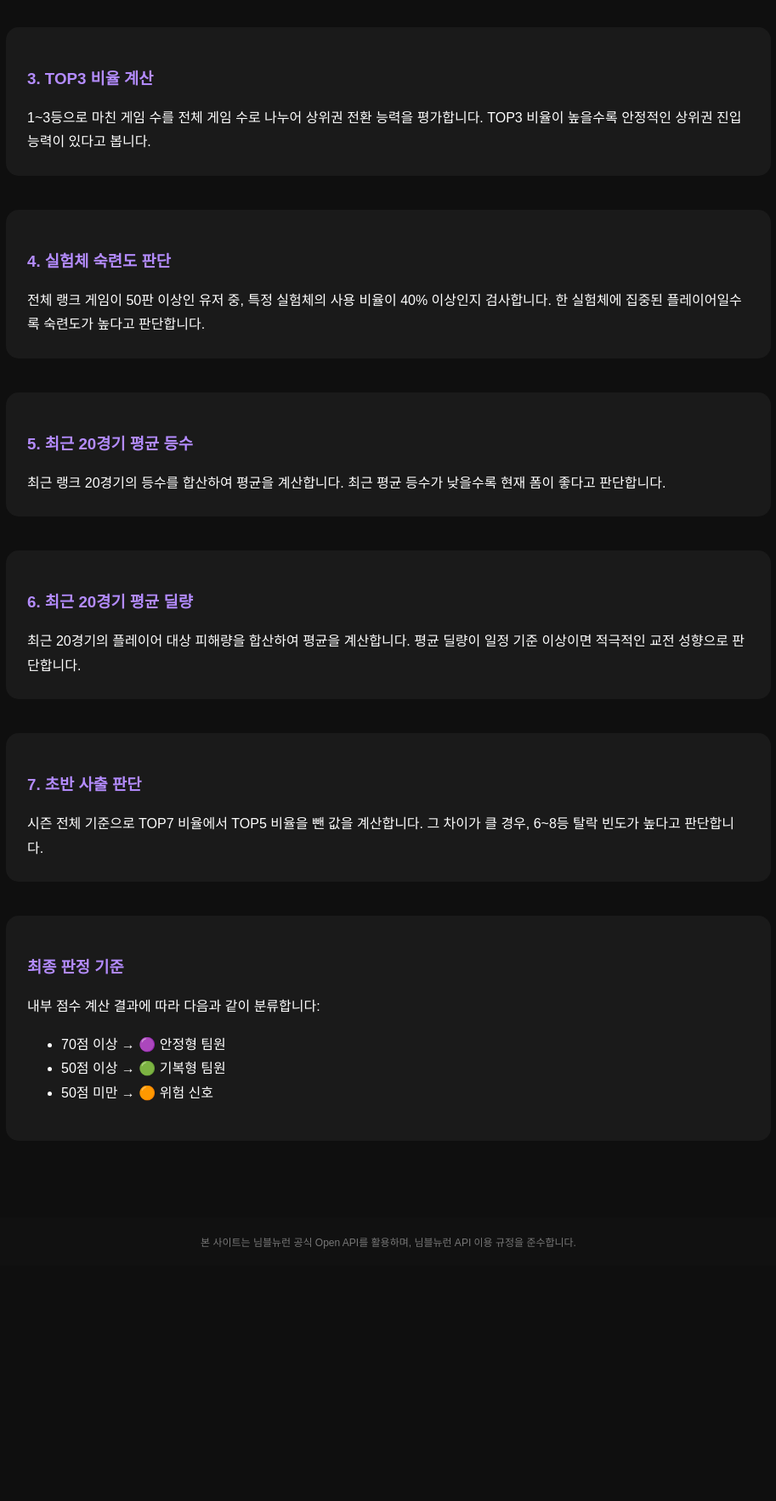
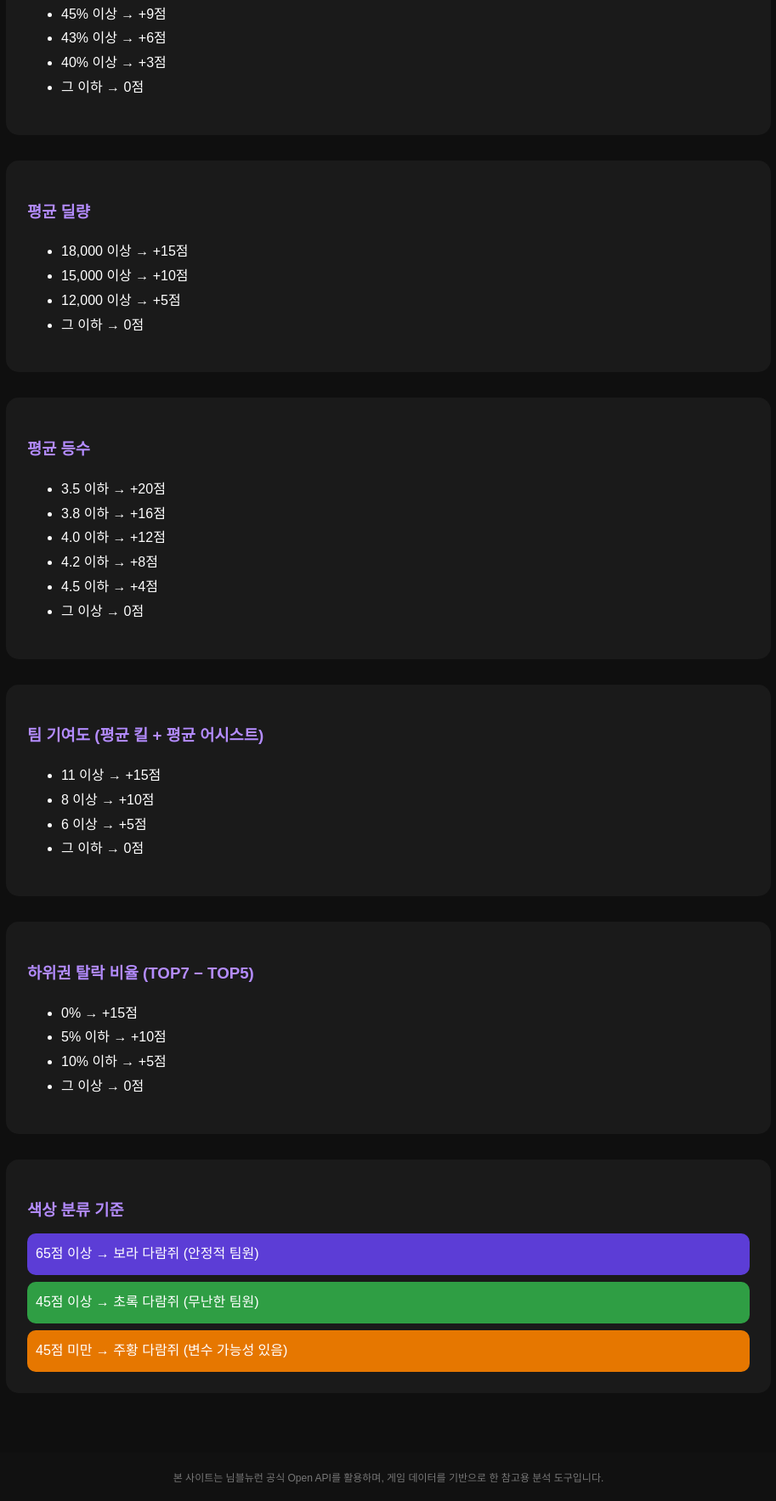
Before and after one commit to dejava-daisky/er-dodge, a plain HTML site: page templates/criteria.html in a window 1280 px wide. Shown: the part 623-2390 px from the top of the page at 85% size, without its empty margins (183-1096 px from the left). Before the commit the page ends 2113 px from the top, so only its background shows below. Drawn offline with Linux system fonts and the light colour scheme.

Commit message:
Update criteria.html

```diff
--- a/templates/criteria.html
+++ b/templates/criteria.html
@@ -2,7 +2,7 @@
 <html lang="ko">
 <head>
 <meta charset="UTF-8">
-<title>채점표 | 띠아의 팔레트</title>
+<title>채점 기준 | 띠아의 팔레트</title>
 
 <style>
 body{
@@ -10,9 +10,6 @@ body{
     font-family:Arial, sans-serif;
     background:#0f0f0f;
     color:white;
-    display:flex;
-    flex-direction:column;
-    min-height:100vh;
 }
 
 header{
@@ -38,29 +35,33 @@ nav a{
 nav a:hover{ color:white; }
 
 main{
-    flex:1;
-    padding:50px 20px;
     max-width:900px;
     margin:auto;
+    padding:40px 20px;
     line-height:1.8;
 }
 
-h2{
-    text-align:center;
-    margin-bottom:40px;
-}
-
 .section{
-    margin-bottom:40px;
+    margin-bottom:30px;
     background:#1a1a1a;
     padding:25px;
     border-radius:15px;
 }
 
 .section h3{
-    margin-bottom:15px;
     color:#b48cff;
+    margin-bottom:10px;
 }
+
+.color-box{
+    padding:10px;
+    border-radius:10px;
+    margin-top:8px;
+}
+
+.purple{ background:#5c3dd6; }
+.green{ background:#2f9e44; }
+.orange{ background:#e67700; }
 
 footer{
     background:#111;
@@ -80,76 +81,99 @@ footer{
         <a href="/">팀원 초상화</a>
         <a href="/self">자화상</a>
         <a href="/criteria">채점표</a>
-        <a href="https://naver.me/네이버폼링크" target="_blank">문의하기</a>
     </nav>
 </header>
 
 <main>
 
-<h2>초상화 제작 기준</h2>
+<h2>초상화 채점 기준</h2>
 
 <div class="section">
-    <h3>1. 평균 등수 계산</h3>
-    시즌 랭크 게임의 모든 등수를 합산한 뒤
-    전체 게임 수로 나누어 평균 등수를 계산합니다.
-    평균 등수가 4.0 이하일수록 안정적인 플레이어로 판단합니다.
+<h3>승률</h3>
+<ul>
+<li>15% 이상 → +10점</li>
+<li>12% 이상 → +7점</li>
+<li>10% 이상 → +5점</li>
+<li>그 이하 → 0점</li>
+</ul>
 </div>
 
 <div class="section">
-    <h3>2. 승률 계산</h3>
-    시즌 랭크 게임 중 1등을 차지한 횟수를
-    전체 랭크 게임 수로 나누어 승률을 계산합니다.
-    승률이 일정 기준 이상일 경우 후반 교전 능력이 높다고 판단합니다.
+<h3>TOP3 비율</h3>
+<ul>
+<li>50% 이상 → +15점</li>
+<li>47% 이상 → +12점</li>
+<li>45% 이상 → +9점</li>
+<li>43% 이상 → +6점</li>
+<li>40% 이상 → +3점</li>
+<li>그 이하 → 0점</li>
+</ul>
 </div>
 
 <div class="section">
-    <h3>3. TOP3 비율 계산</h3>
-    1~3등으로 마친 게임 수를 전체 게임 수로 나누어
-    상위권 전환 능력을 평가합니다.
-    TOP3 비율이 높을수록 안정적인 상위권 진입 능력이 있다고 봅니다.
+<h3>평균 딜량</h3>
+<ul>
+<li>18,000 이상 → +15점</li>
+<li>15,000 이상 → +10점</li>
+<li>12,000 이상 → +5점</li>
+<li>그 이하 → 0점</li>
+</ul>
 </div>
 
 <div class="section">
-    <h3>4. 실험체 숙련도 판단</h3>
-    전체 랭크 게임이 50판 이상인 유저 중,
-    특정 실험체의 사용 비율이 40% 이상인지 검사합니다.
-    한 실험체에 집중된 플레이어일수록 숙련도가 높다고 판단합니다.
+<h3>평균 등수</h3>
+<ul>
+<li>3.5 이하 → +20점</li>
+<li>3.8 이하 → +16점</li>
+<li>4.0 이하 → +12점</li>
+<li>4.2 이하 → +8점</li>
+<li>4.5 이하 → +4점</li>
+<li>그 이상 → 0점</li>
+</ul>
 </div>
 
 <div class="section">
-    <h3>5. 최근 20경기 평균 등수</h3>
-    최근 랭크 20경기의 등수를 합산하여 평균을 계산합니다.
-    최근 평균 등수가 낮을수록 현재 폼이 좋다고 판단합니다.
+<h3>팀 기여도 (평균 킬 + 평균 어시스트)</h3>
+<ul>
+<li>11 이상 → +15점</li>
+<li>8 이상 → +10점</li>
+<li>6 이상 → +5점</li>
+<li>그 이하 → 0점</li>
+</ul>
 </div>
 
 <div class="section">
-    <h3>6. 최근 20경기 평균 딜량</h3>
-    최근 20경기의 플레이어 대상 피해량을 합산하여 평균을 계산합니다.
-    평균 딜량이 일정 기준 이상이면 적극적인 교전 성향으로 판단합니다.
+<h3>하위권 탈락 비율 (TOP7 − TOP5)</h3>
+<ul>
+<li>0% → +15점</li>
+<li>5% 이하 → +10점</li>
+<li>10% 이하 → +5점</li>
+<li>그 이상 → 0점</li>
+</ul>
 </div>
 
 <div class="section">
-    <h3>7. 초반 사출 판단</h3>
-    시즌 전체 기준으로
-    TOP7 비율에서 TOP5 비율을 뺀 값을 계산합니다.
-    그 차이가 클 경우, 6~8등 탈락 빈도가 높다고 판단합니다.
+<h3>색상 분류 기준</h3>
+
+<div class="color-box purple">
+65점 이상 → 보라 다람쥐 (안정적 팀원)
 </div>
 
-<div class="section">
-    <h3>최종 판정 기준</h3>
-    내부 점수 계산 결과에 따라 다음과 같이 분류합니다:
-    <ul>
-        <li>70점 이상 → 🟣 안정형 팀원</li>
-        <li>50점 이상 → 🟢 기복형 팀원</li>
-        <li>50점 미만 → 🟠 위험 신호</li>
-    </ul>
+<div class="color-box green">
+45점 이상 → 초록 다람쥐 (무난한 팀원)
+</div>
+
+<div class="color-box orange">
+45점 미만 → 주황 다람쥐 (변수 가능성 있음)
+</div>
+
 </div>
 
 </main>
 
 <footer>
 본 사이트는 님블뉴런 공식 Open API를 활용하며,
-님블뉴런 API 이용 규정을 준수합니다.
+게임 데이터를 기반으로 한 참고용 분석 도구입니다.
 </footer>
 
 </body>
```
